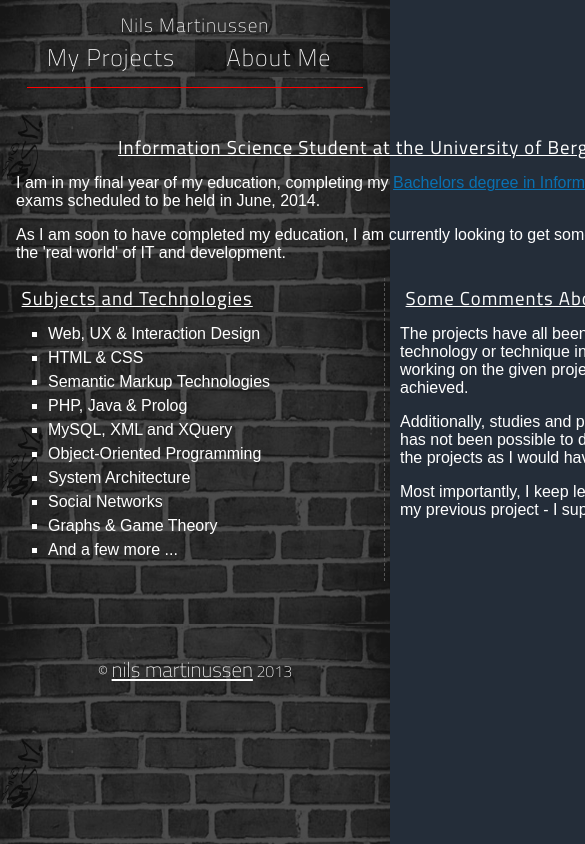
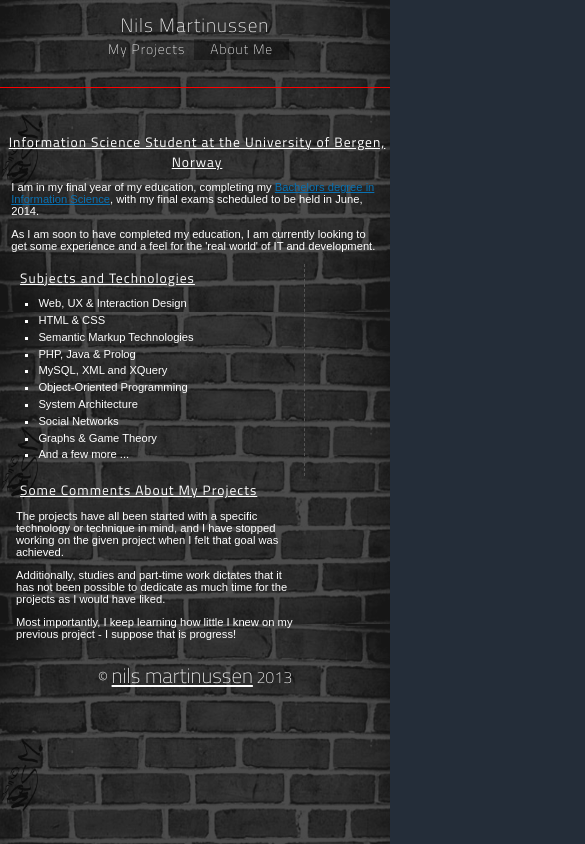
Before and after one commit to nilsma/nima, a plain HTML site: page about.html in a window 390 px wide. Shown: the top 844 px of the page, 585 px wide, since content can reach past the window. Drawn offline with Linux system fonts and the light colour scheme.

Commit message:
fixed responsiveness to some devices

```diff
--- a/about.html
+++ b/about.html
@@ -46,8 +46,10 @@
     <header>
       <h1 class="name"><span id="fname">Nils </span><span id="lname">Martinussen</span></h1>
       <nav>
-	<h2 id="projects"><a href="index.html">My Projects</a></h2>
-	<h2 id="about" class="active"><a href="#">About Me</a></h2>
+	<div id="center-nav">
+	  <h2 id="projects"><a href="index.html">My Projects</a></h2>
+	  <h2 id="about" class="active"><a href="#">About Me</a></h2>
+	</div> <!-- end #center-nav -->
       </nav>
     </header>
 
--- a/style/ipad-portrait.css
+++ b/style/ipad-portrait.css
@@ -1,5 +1,18 @@
 h1.name {
     font-size: 1.2em;
+}
+
+div#center-nav {
+    margin: 0 auto;
+    width: 12em;
+}
+
+nav h2 {
+    font-size: 0.85em;
+}
+
+h3 {
+    font-size: 0.95em;
     }
 
 h2 {
@@ -47,3 +60,32 @@ section#konsoll div.img-holder img {
     height: auto;
     width: 266px;
 }
+
+body#about section#about-me {
+    width: 100%;
+}
+
+body#about section#about-me p,
+body#about section#about-me ul {
+    font-size: 1em;
+}
+
+body#about div#left h3 {
+    width: 14em;
+}
+
+section#about-me div#left {
+    border-right: 1px dashed #555;
+    float: left;
+    padding-left: 1em;
+    width: 23em;
+    }
+
+section#about-me div#right {
+    float: right;
+    width: 23em;
+    }
+
+section#about-me div#right p {
+    padding-left: 0;
+    }
--- a/style/iphone-portrait.css
+++ b/style/iphone-portrait.css
@@ -2,12 +2,21 @@ h1.name {
     font-size: 1.2em;
 }
 
-h2 {
+h2, h3 {
     font-size: 0.85em;
 }
 
-div#main-container {
-	float: none;
+nav {
+    width: 100%;
+}
+
+div#center-nav {
+    margin: 0 auto;
+    width: 12em;
+}
+
+nav h2 {
+    font-size: 0.85em;
 }
 
 div#projects-container {
@@ -24,7 +33,6 @@ div.text-holder {
 
 div#projects-presentation {
     display: block;
-	float: none;
     margin: auto;
     width: 300px;
 }
@@ -32,7 +40,6 @@ div#projects-presentation {
 section.project {
     height: 130px;
     width: 292px;
-//	width: 100%;
 }
 
 div.img-holder {
@@ -62,3 +69,26 @@ section#jquery-nima.project,
 section#huldra.project {
     height: 110px;
 }
+
+body#about section#about-me {
+    width: 100%;
+    }
+
+body#about section#about-me p,
+body#about section#about-me ul {
+    font-size: 0.7em;
+    }
+
+body#about div#left,
+body#about div#right {
+    width: 288px;
+    }
+
+body#about div#right {
+    float: left;
+    padding-left: 1em;
+    }
+
+body#about div#left h3 {
+    width: 14em;
+    }
--- a/style/iphone4-landscape.css
+++ b/style/iphone4-landscape.css
@@ -1,5 +1,14 @@
 h1.name {
     font-size: 1.2em;
+}
+
+div#center-nav {
+    margin: 0 auto;
+    width: 12em;
+}
+
+nav h2 {
+    font-size: 0.85em;
 }
 
 h2 {
@@ -43,15 +52,23 @@ section#shoplister.project div.img-holder,
 section#jgi.project div.img-holder,
 section#brk.project div.img-holder,
 section#jquery-nima.project div.img-holder,
-section#huldra.project div.img-holder {
+section#huldra.project div.img-holder,
+section#jat.project div.img-holder,
+section#github.project div.img-holder {
     height: 80px;
 }
 
 section#shoplister.project div.img-holder img,
 section#jgi.project div.img-holder img,
 section#brk.project div.img-holder img,
-section#jquery-nima.project div.img-holder img {
+section#jquery-nima.project div.img-holder img,
+section#github.project div.img-holder img {
     max-height: 92px;
+    width: 130px;
+}
+
+section#jat.project div.img-holder img {
+    height: auto;
     width: 130px;
 }
 
--- a/style/main.css
+++ b/style/main.css
@@ -9,6 +9,7 @@ body {
     background-image: url('../media/wall_stripped.png');
     background-repeat: repeat-y;
     background-size: 100%;
+    overflow-y: scroll;
     }
 /* END GENERAL */
 
```
Also changed, not shown: index.html (+5 -3 lines), style/iphone-landscape.css (indentation only). Lines whose indentation alone changed are shown as unchanged.
